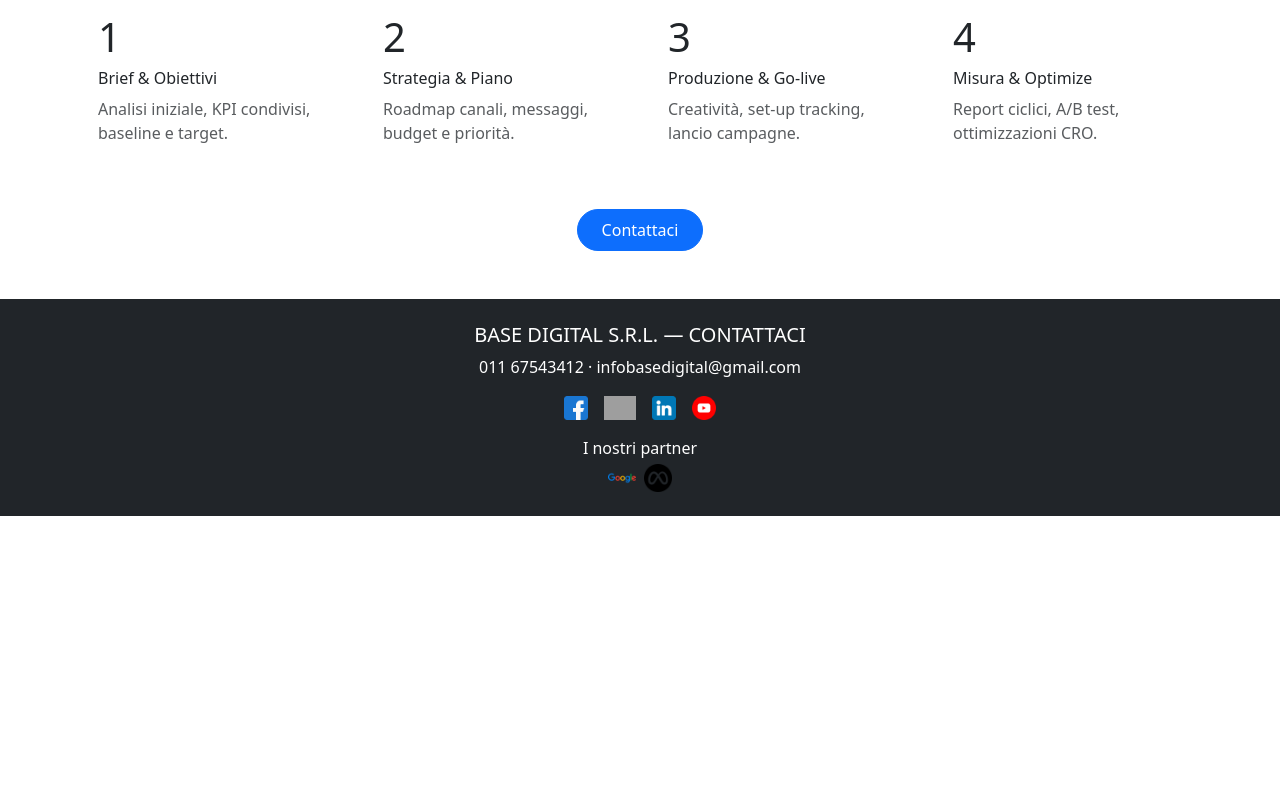
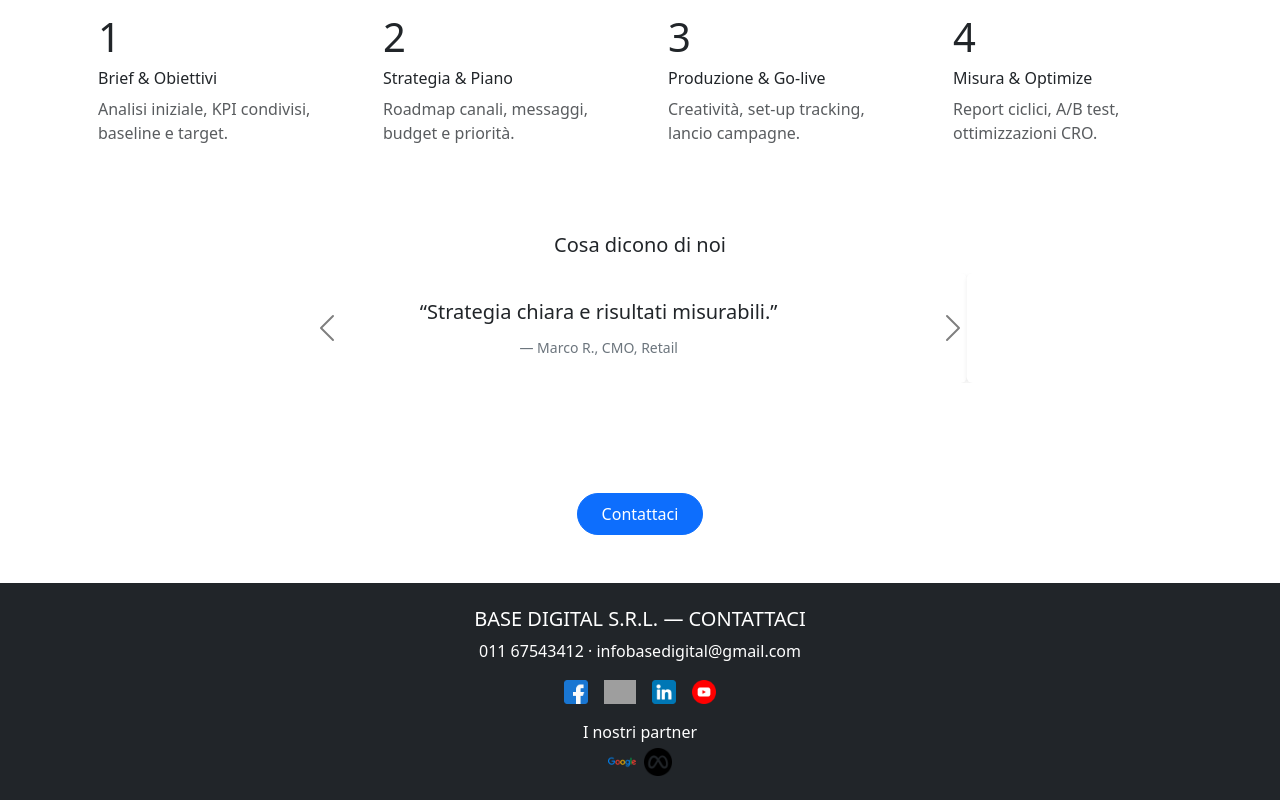
Before and after one commit to AsiaZoccarato/base-digital, a Vue app: page / in a window 1280 px wide. Shown: the part 914-1714 px from the top of the page. Before the commit the page ends 1430 px from the top, so only its background shows below. Built offline with nearby package versions, Linux system fonts and the light colour scheme; grey boxes are pictures that could not be loaded.

Commit message:
Aggiornata HomeView con componente TestimonialCarousel

```diff
--- a/src/views/HomeView.vue
+++ b/src/views/HomeView.vue
@@ -8,6 +8,9 @@
 
     <!-- IL NOSTRO METODO IN 4 STEP: processo sintetico, niente dettagli da "Chi siamo" -->
     <ProcessSteps />
+
+    <!-- Carosello con le recensioni dei clienti -->
+    <TestimonialCarousel />
 
     <!-- CTA FINALE verso i contatti -->
     <section class="container my-4 text-center">
@@ -26,9 +29,11 @@ import { RouterLink } from "vue-router";
 // - HeroCompact: header con carousel (Bootstrap)
 // - AboutIntro: micro-presentazione dell'agenzia con link a /about
 // - ProcessSteps: i 4 step del nostro approccio (brief → strategia → go-live → optimize)
+// - TestimonialCarousel: carosello delle recensioni
 import HeroCompact from "@/components/HeroCompact.vue";
 import AboutIntro from "@/components/AboutIntro.vue";
 import ProcessSteps from "@/components/ProcessSteps.vue";
+import TestimonialCarousel from "@/components/TestimonialCarousel.vue";
 </script>
 <!--homeview è la vista principale del sito, cioè la "homepage"
 in vuerouter ogni "pagina" è una view che viene montata in base all'URL:
```
